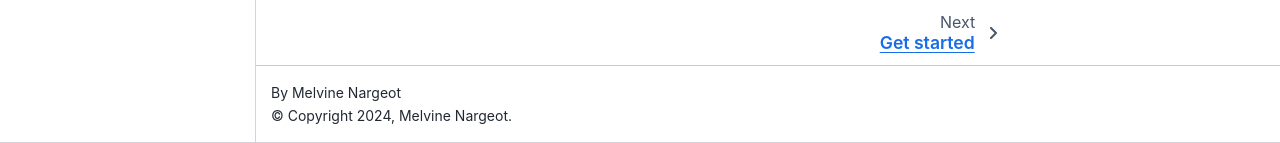
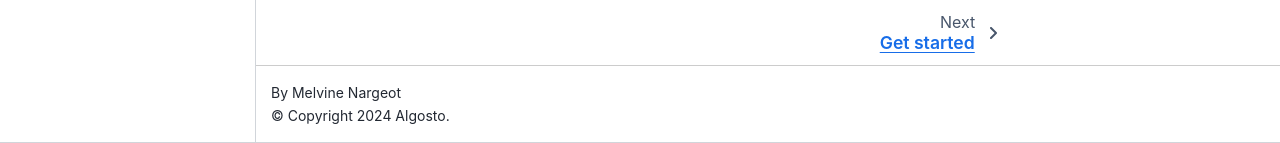
Before and after one commit to Melvin-klein/algosto, a Sphinx documentation site: the page built from docs/index.rst, in a window 1280 px wide and 1378 px high. Shown: the part 1235-1378 px from the top of the window. Built offline with Sphinx 7.4.7 and the Sphinx Book theme 1.1.4, drawn with Linux system fonts in a browser that asks for light colours.

Commit message:
Update copyright

```diff
--- a/docs/conf.py
+++ b/docs/conf.py
@@ -7,7 +7,7 @@
 # https://www.sphinx-doc.org/en/master/usage/configuration.html#project-information
 
 project = 'Algosto'
-copyright = '2024, Melvine Nargeot'
+copyright = '2024 Algosto'
 author = 'Melvine Nargeot'
 release = '0.0.15'
 
```
